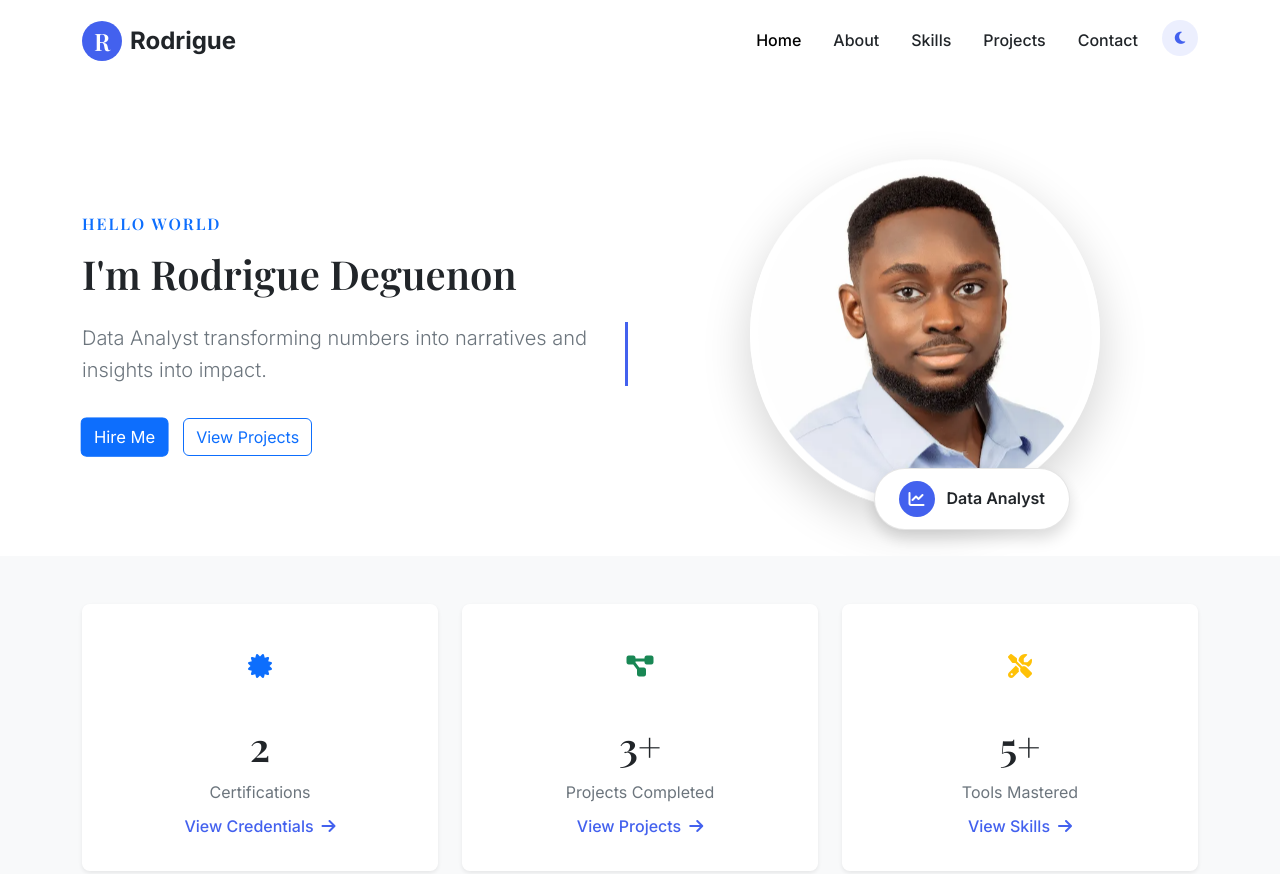
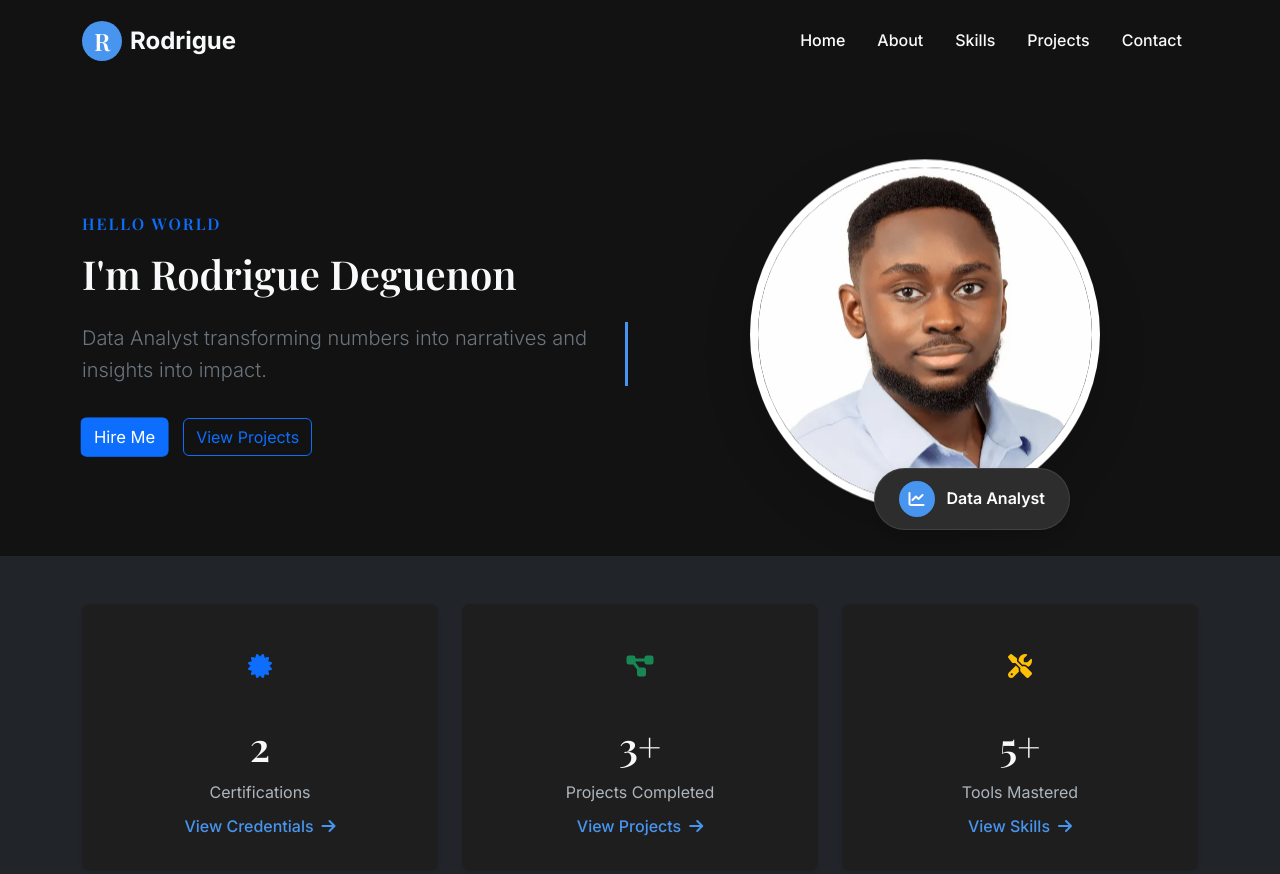
Before and after one commit to zachrodrigue/zachrodrigue.github.io, a website: page index.html in a window 1280 px wide. Shown: the top 874 px of the page. Drawn offline with nearby package versions, Linux system fonts and the light colour scheme.

Commit message:
Deactivated Light theme

```diff
--- a/index.html
+++ b/index.html
@@ -1,5 +1,5 @@
 <!DOCTYPE html>
-<html lang="en" data-bs-theme="light">
+<html lang="en" data-bs-theme="dark">
 <head>
     <meta charset="utf-8">
     <meta name="viewport" content="width=device-width, initial-scale=1">
@@ -57,11 +57,6 @@
                     <li class="nav-item"><a class="nav-link" href="#skills">Skills</a></li>
                     <li class="nav-item"><a class="nav-link" href="#projects">Projects</a></li>
                     <li class="nav-item"><a class="nav-link" href="#contact">Contact</a></li>
-                    <li class="nav-item ms-2">
-                        <button class="btn btn-sm theme-toggle" id="themeToggle" title="Toggle dark/light theme">
-                            <i class="fas fa-moon"></i>
-                        </button>
-                    </li>
                 </ul>
             </div>
         </div>
@@ -513,6 +508,11 @@
     </script>
 
     <!-- Custom JS -->
+        offset: 100
+    });
+    </script>
+
+    <!-- Custom JS -->
     <script src="js/main.js" defer></script>
 </body>
 </html>
--- a/js/main.js
+++ b/js/main.js
@@ -3,29 +3,10 @@ document.addEventListener('DOMContentLoaded', function() {
     const themeToggle = document.getElementById('themeToggle');
     const htmlElement = document.documentElement;
 
-    // Theme preference
-    const savedTheme = localStorage.getItem('theme') ||
-        (window.matchMedia('(prefers-color-scheme: dark)').matches ? 'dark' : 'light');
-    htmlElement.setAttribute('data-bs-theme', savedTheme);
-    updateThemeIcon(savedTheme);
-
-    themeToggle.addEventListener('click', function() {
-        const currentTheme = htmlElement.getAttribute('data-bs-theme');
-        const newTheme = currentTheme === 'dark' ? 'light' : 'dark';
-        htmlElement.setAttribute('data-bs-theme', newTheme);
-        localStorage.setItem('theme', newTheme);
-        updateThemeIcon(newTheme);
-    });
-
-    function updateThemeIcon(theme) {
-        const icon = themeToggle.querySelector('i');
-        if (theme === 'dark') {
-            icon.classList.remove('fa-moon');
-            icon.classList.add('fa-sun');
-        } else {
-            icon.classList.remove('fa-sun');
-            icon.classList.add('fa-moon');
-        }
+    // Force dark theme and disable toggle
+    htmlElement.setAttribute('data-bs-theme', 'dark');
+    if (themeToggle) {
+        themeToggle.style.display = 'none';
     }
 
     // Navbar scroll effect (optimized with requestAnimationFrame)
```
Also changed, not shown: projects.html (+6 -6 lines).
